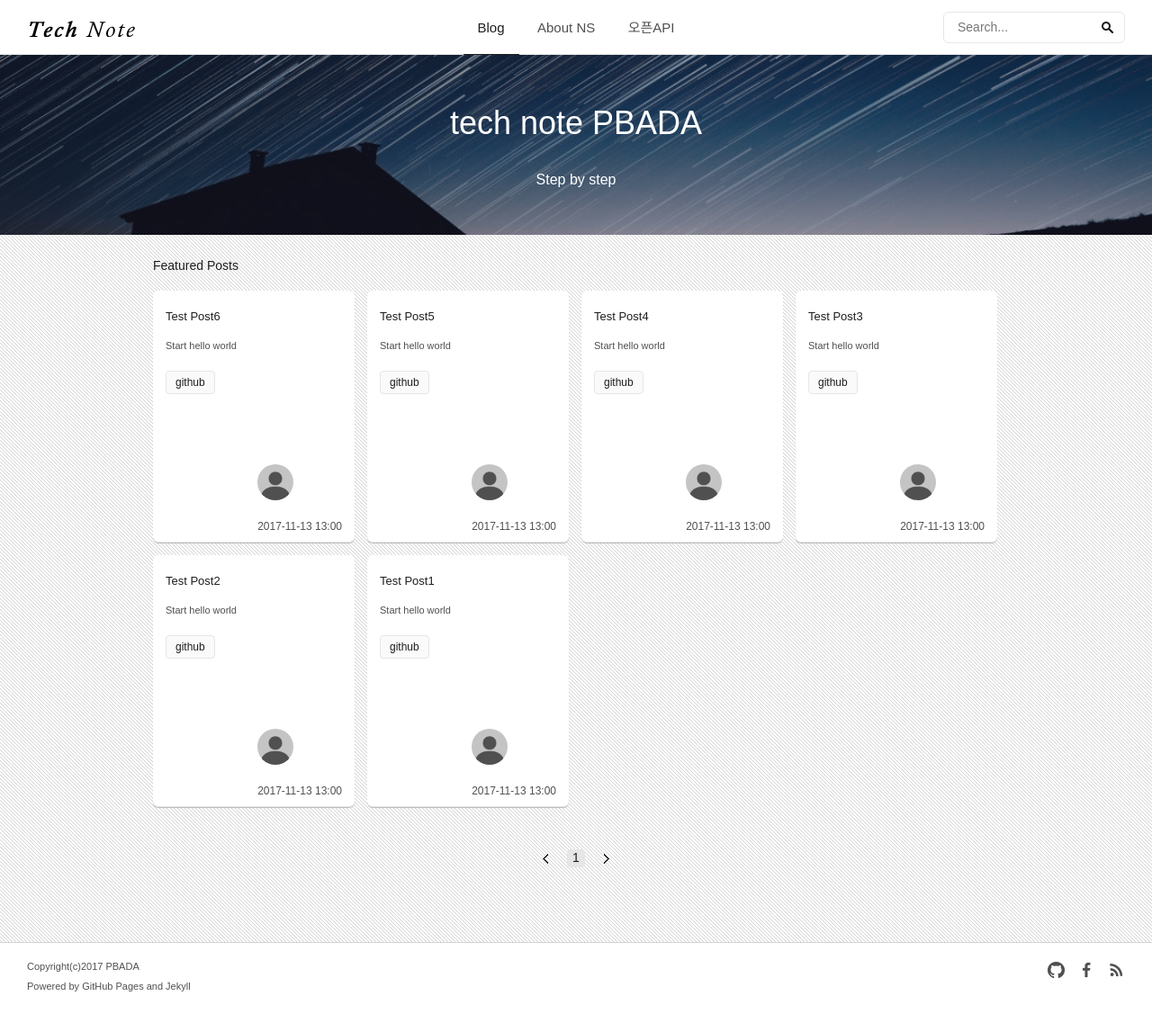
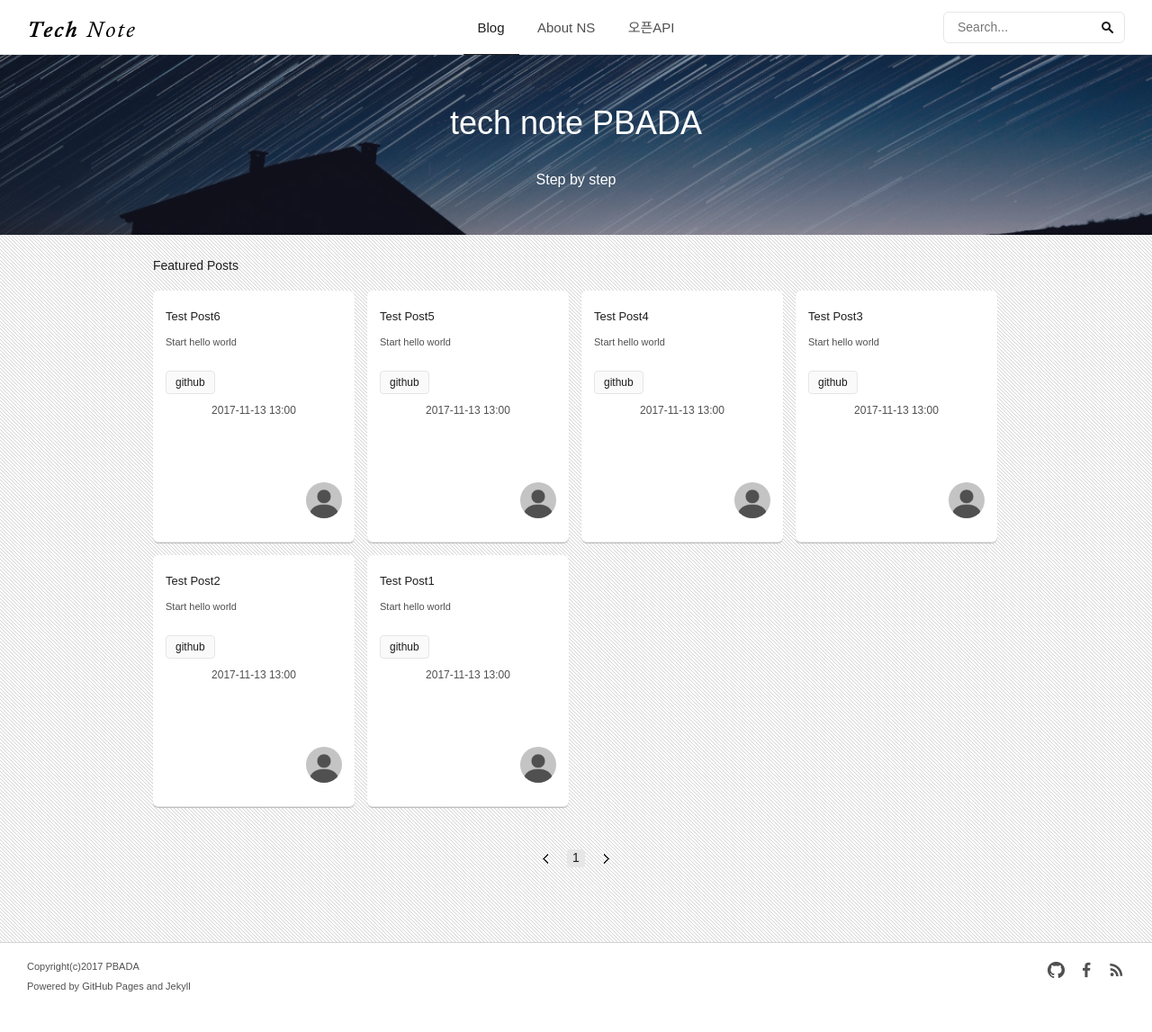
Before and after one commit to nsshopping/nsshopping.github.io, a Jekyll site: the page built from index.html, in a window 1280 px wide. Shown: the whole page at 90% size. Built offline with Jekyll 4.4.1, drawn with Linux system fonts in a browser that asks for light colours; some web fonts are replaced; the list of posts is cut into pages by our own code; comment, search, counter and statistics services are not loaded.

Commit message:
Update item.html

```diff
--- a/_includes/item.html
+++ b/_includes/item.html
@@ -2,9 +2,6 @@
     <div class="item-wrap">
         <a href="{{ post.url }}">
             <h3 class="post-title">{{ post.title }}</h3>
-    {% if site.discus-identifier %}
-     <a href="{{ site.url }}{{ site.baseurl }}{{ post.url }}#disqus_thread" data-disqus-identifier="{{ post.id }}"></a>
-    {% endif %}
             <p class="post-excerpt">{{ post.excerpt | strip_html | truncatewords: 75 }}</p>
         </a>
         <p class="post-tags">
@@ -22,7 +19,12 @@
                 </div>
                 <p class="author-name">{{ author.name }}</p>
             </a>
+        </div>
+        <div class="post-info">
             <p class="post-date">{{ post.date | date: '%Y-%m-%d %H:%M' }}</p>
+            {% if site.discus-identifier %}
+             <a href="{{ site.url }}{{ site.baseurl }}{{ post.url }}#disqus_thread" data-disqus-identifier="{{ post.id }}"></a>
+            {% endif %}
         </div>
         <!--<div class="clearfix"></div>-->
     </div>
```
